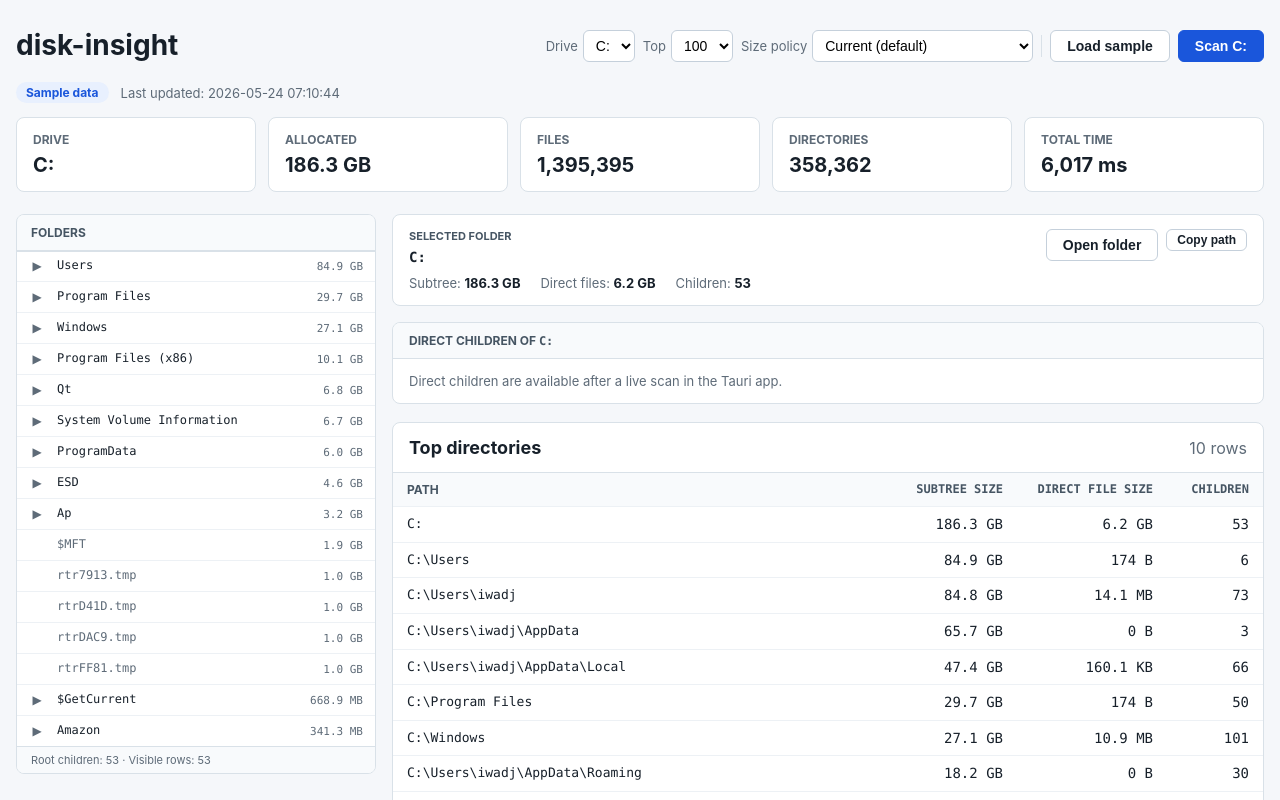
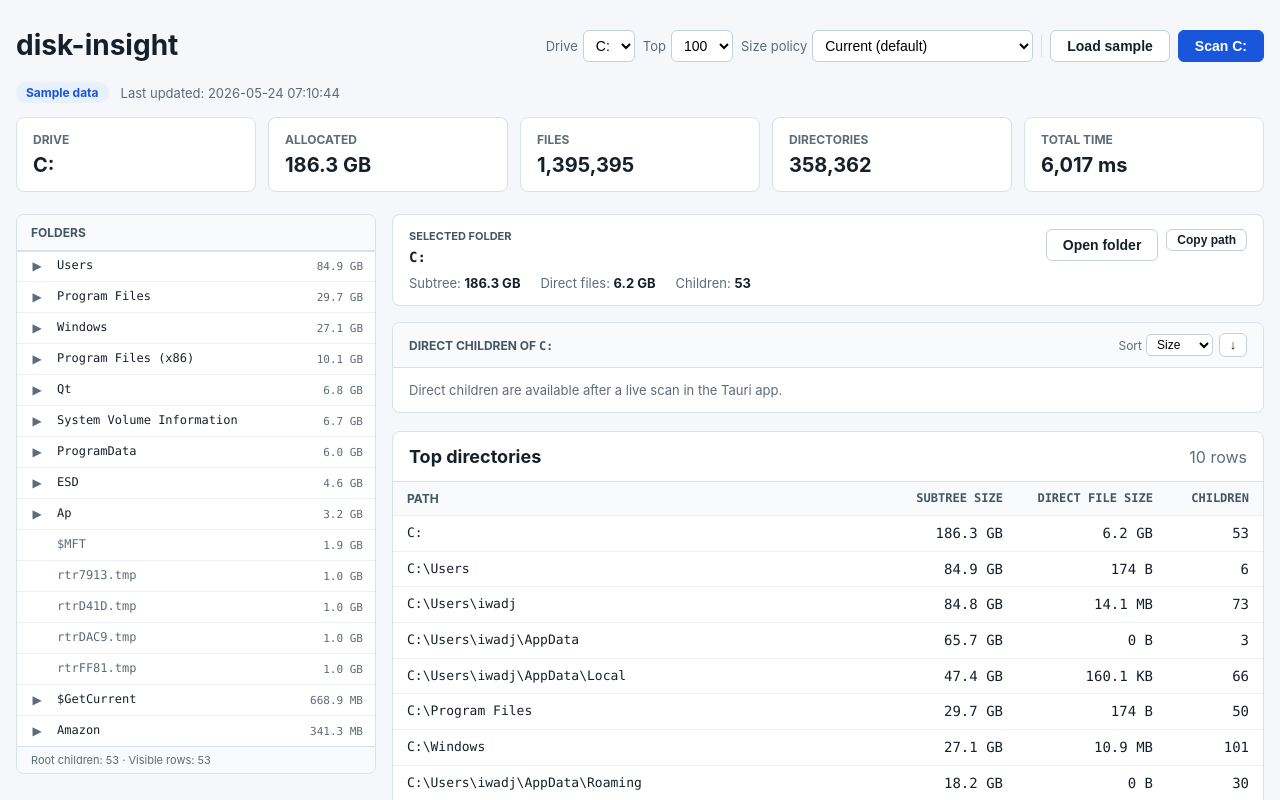
Before and after one commit to iwadjp/disk-insight, a React (Vite) app: page / in a window 1280 px wide. Shown: the top 800 px of the page. Built offline with nearby package versions, Linux system fonts and the light colour scheme.

Commit message:
Add sorting to direct children panel
Co-Authored-By: Claude Sonnet 4.6 <noreply@anthropic.com>

```diff
--- a/ui/src/main.tsx
+++ b/ui/src/main.tsx
@@ -75,6 +75,8 @@ type TauriWindow = Window & {
 };
 
 type SourceKind = "sample" | "live";
+type DirectChildrenSortKey = "size" | "name" | "type";
+type SortDirection = "asc" | "desc";
 
 const TOP_OPTIONS = [10, 30, 50, 100, 200, 500];
 const LARGE_FOLDER_THRESHOLD = 200;
@@ -186,11 +188,39 @@ function buildVisibleRows(
   return rows;
 }
 
-function sortDirectChildren(children: TreeNode[]): TreeNode[] {
+function sortDirectChildren(
+  children: TreeNode[],
+  sortKey: DirectChildrenSortKey,
+  sortDir: SortDirection,
+): TreeNode[] {
   return [...children].sort((a, b) => {
+    switch (sortKey) {
+      case "size": {
+        // Always DIR before FILE
         if (a.is_directory !== b.is_directory) return a.is_directory ? -1 : 1;
-    if (b.subtree_size !== a.subtree_size) return b.subtree_size - a.subtree_size;
+        // desc = big first, asc = small first
+        const sizeCmp = b.subtree_size - a.subtree_size;
+        const sizeResult = sortDir === "desc" ? sizeCmp : -sizeCmp;
+        if (sizeResult !== 0) return sizeResult;
         return a.name.localeCompare(b.name);
+      }
+      case "name": {
+        // Always DIR before FILE
+        if (a.is_directory !== b.is_directory) return a.is_directory ? -1 : 1;
+        const nameCmp = a.name.localeCompare(b.name);
+        const nameResult = sortDir === "asc" ? nameCmp : -nameCmp;
+        if (nameResult !== 0) return nameResult;
+        return b.subtree_size - a.subtree_size; // tie-breaker: size desc
+      }
+      case "type": {
+        // asc = DIR first, desc = FILE first
+        if (a.is_directory !== b.is_directory) {
+          const typeResult = a.is_directory ? -1 : 1;
+          return sortDir === "asc" ? typeResult : -typeResult;
+        }
+        return b.subtree_size - a.subtree_size; // within group: size desc
+      }
+    }
   });
 }
 
@@ -625,9 +655,12 @@ function DirectChildrenPanel({
   onSelectFile: (path: string) => void;
   onCopyError: (msg: string) => void;
 }) {
+  const [sortKey, setSortKey] = useState<DirectChildrenSortKey>("size");
+  const [sortDir, setSortDir] = useState<SortDirection>("desc");
+
   const sorted = useMemo(
-    () => (children ? sortDirectChildren(children) : []),
-    [children],
+    () => (children ? sortDirectChildren(children, sortKey, sortDir) : []),
+    [children, sortKey, sortDir],
   );
 
   let body: React.ReactNode;
@@ -694,11 +727,32 @@ function DirectChildrenPanel({
           Direct children of{" "}
           <span className="heading-path">{dir.path}</span>
         </span>
+        <div className="direct-children-controls">
           {children !== undefined && (
             <span className="direct-children-count">
-            {formatNumber(children.length)} entries
+              {formatNumber(children.length)}
             </span>
           )}
+          <label className="sort-label">
+            Sort
+            <select
+              className="sort-select"
+              value={sortKey}
+              onChange={(e) => setSortKey(e.target.value as DirectChildrenSortKey)}
+            >
+              <option value="size">Size</option>
+              <option value="name">Name</option>
+              <option value="type">Type</option>
+            </select>
+          </label>
+          <button
+            className="btn btn-sm sort-dir-btn"
+            onClick={() => setSortDir((d) => (d === "desc" ? "asc" : "desc"))}
+            title={sortDir === "desc" ? "Descending — click for ascending" : "Ascending — click for descending"}
+          >
+            {sortDir === "desc" ? "↓" : "↑"}
+          </button>
+        </div>
       </div>
       {body}
     </div>
--- a/ui/src/styles.css
+++ b/ui/src/styles.css
@@ -743,6 +743,45 @@ tbody tr:last-child td {
   white-space: nowrap;
 }
 
+.direct-children-controls {
+  display: flex;
+  align-items: center;
+  gap: 6px;
+  flex-shrink: 0;
+}
+
+.sort-label {
+  display: flex;
+  align-items: center;
+  gap: 4px;
+  font-size: 12px;
+  color: #5e6b78;
+  white-space: nowrap;
+  cursor: default;
+}
+
+.sort-select {
+  padding: 2px 6px;
+  border: 1px solid #c5d0db;
+  border-radius: 5px;
+  background: #ffffff;
+  font-size: 12px;
+  cursor: pointer;
+  transition: border-color 0.1s;
+}
+
+.sort-select:focus {
+  outline: none;
+  border-color: #1a56db;
+}
+
+.sort-dir-btn {
+  min-width: 28px;
+  padding: 2px 7px;
+  font-size: 13px;
+  line-height: 1.4;
+}
+
 .direct-children-list {
   max-height: 360px;
   overflow-y: auto;
```
Also changed, not shown: 2 other files (tests, documents, lock files or other folders). Lines whose indentation alone changed are shown as unchanged.
